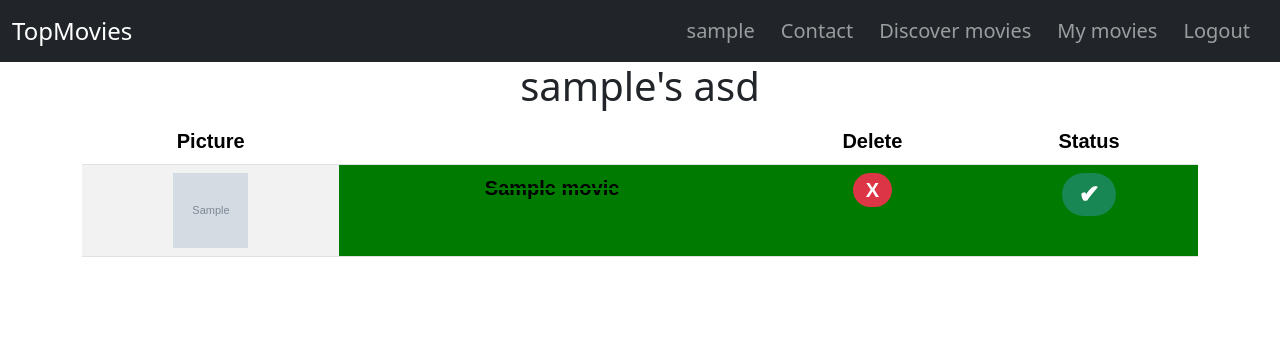
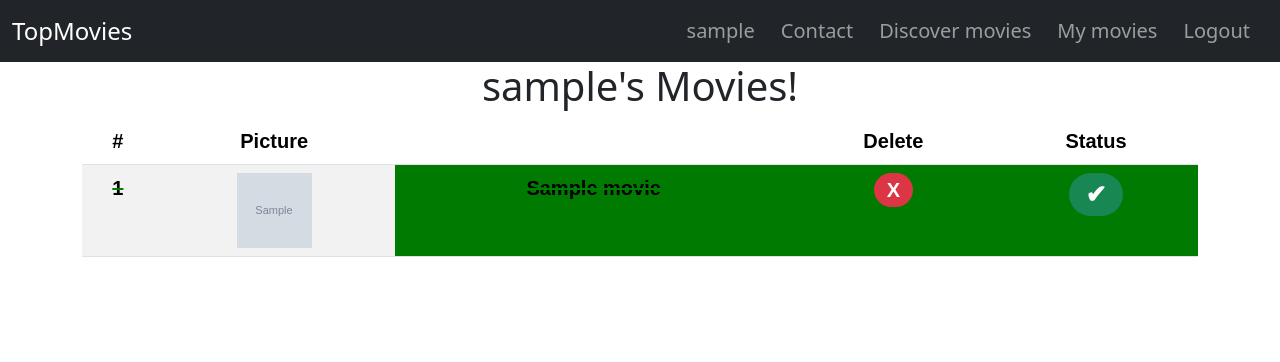
Before and after one commit to brian-casarrubias/django-movies-app, a Django app: page /my-movies/ in a window 1280 px wide. Shown: the top 362 px of the page. Run offline with Django 5.2, Linux system fonts and the light colour scheme; a user stored in the database is signed in; tables that the repository leaves empty hold one stand-in row (values such as "Sample post"); grey boxes marked "Sample" are stand-in pictures; some libraries are stand-ins or nearby versions.

Commit message:
finishd for now

```diff
--- a/movies/templates/movies/snippets/my-movies-snippet.html
+++ b/movies/templates/movies/snippets/my-movies-snippet.html
@@ -35,7 +35,7 @@
     {% if movies %}
     <table class="table table-striped table-hover" style="cursor: pointer; width: 100%!important;">
         <div class="container">
-            <h1>{{ user.profile }}'s asd</h1>
+            <h1>{{ user.profile }}'s Movies!</h1>
         </div>
 
         <thead>
@@ -43,7 +43,7 @@
 
 
             <tr>
-
+            <th scope="col">#</th>
             <th scope="col">Picture</th>
             <th scope="col"></th>
             <th scope="col">Delete</th>
@@ -57,8 +57,8 @@
                 <tbody>
                     {% if not movie.completed %}
                         <tr>
-
-                            <td>
+                            <td>{{ forloop.counter }}</td>
+                            <td hx-get="{% url 'complete-movie-page' movie.pk %}" hx-target="#container" hx-swap="innerHTML">
                                 <img style="width: 75px; height: 75px; object-fit: cover;" class="movie-thumbnail-find" src="{{ movie.image_url }}">
                             </td>
                             <td hx-get="{% url 'complete-movie-page' movie.pk %}" hx-target="#container" hx-swap="innerHTML">
@@ -66,15 +66,15 @@
                                 {{ movie.title}}
                             </td>
                             <!-- <td><img class="img-popcorn text-center" src="{% static 'movies/images/popcorn.svg' %}">{{ movie.audience_score }}%</td> -->
-                            <td > <div  hx-headers='{"X-CSRFToken": "{{ csrf_token }}"}' hx-delete="{% url 'delete-movie-page' movie.pk %}" hx-target="#container" hx-swap="innerHTML" hx-confirm="Are you sure you want to delete '{{ movie }}'?" style="font-size: 20px;" class="badge rounded-pill text-bg-danger">X</div></td>
+                            <td > <div class="fade-me-out" hx-headers='{"X-CSRFToken": "{{ csrf_token }}"}' hx-delete="{% url 'delete-movie-page' movie.pk %}" hx-target="#container" hx-swap="innerHTML " hx-confirm="Are you sure you want to delete '{{ movie }}'?" style="font-size: 20px;" class="badge rounded-pill text-bg-danger">X</div></td>
                             <td  style="background-color: rgb(175, 21, 21);" > <div hx-get="{% url 'complete-movie-page' movie.pk %}" hx-target="#container" hx-swap="innerHTML" style="font-size: 30px;" class="badge rounded-pill text-bg-error">X</div></td>
                         </tr>
                     {% else %}
                         <tr style="text-decoration: line-through; color: green;" >
 
+                            <td>{{ forloop.counter }}</td>
 
-
-                            <td>
+                            <td hx-get="{% url 'complete-movie-page' movie.pk %}" hx-target="#container" hx-swap="innerHTML">
                                 <img class="movie-thumbnail-find" src="{{ movie.image_url }}">
                             </td>
                             <td hx-get="{% url 'complete-movie-page' movie.pk %}" hx-target="#container" hx-swap="innerHTML" style="background-color: green;" >
--- a/movies/views.py
+++ b/movies/views.py
@@ -158,7 +158,7 @@ def scrape_website(url):
 @login_required
 def request_discover_movies(request):
     #what ever is returned (dictionary)
-    order_movies = scrape_website('https://www.rottentomatoes.com/browse/movies_at_home/sort:popular?page=1')
+    order_movies = scrape_website('https://www.rottentomatoes.com/browse/movies_at_home/sort:popular?page=5')
     # pprint.pprint(order_movies)
 
     profile = request.user.profile
@@ -190,7 +190,7 @@ def request_top_movies(request):
         movies = movie_titles
 
     else:
-        movies = scrape_website('https://www.rottentomatoes.com/browse/movies_at_home/sort:popular?page=1')
+        movies = scrape_website('https://www.rottentomatoes.com/browse/movies_at_home/sort:popular?page=5')
     #this is gonna order from hiehgest values to least
     order_movies = dict(sorted(movies.items(), key= lambda x: x[1]['AudienceScore' ], reverse=True))
     end_timer = time.perf_counter()
@@ -221,7 +221,7 @@ def request_least_movies(request):
     if movie_titles != {}:
         movies = movie_titles
     else:
-        movies = scrape_website('https://www.rottentomatoes.com/browse/movies_at_home/sort:popular?page=1')
+        movies = scrape_website('https://www.rottentomatoes.com/browse/movies_at_home/sort:popular?page=5')
     #this is gonna order from hiehgest values to least
     order_movies = dict(sorted(movies.items(), key= lambda x: x[1]['AudienceScore'], reverse=False))
     end_timer = time.perf_counter()
@@ -250,7 +250,7 @@ def request_title_ordered(request):
     if movie_titles != {}:
         movies = movie_titles
     else:
-        movies = scrape_website('https://www.rottentomatoes.com/browse/movies_at_home/sort:popular?page=1')
+        movies = scrape_website('https://www.rottentomatoes.com/browse/movies_at_home/sort:popular?page=5')
 
     order_movies = dict(sorted(movies.items(), key= lambda x: x[0], reverse=False))
     end_timer = time.perf_counter()
```
